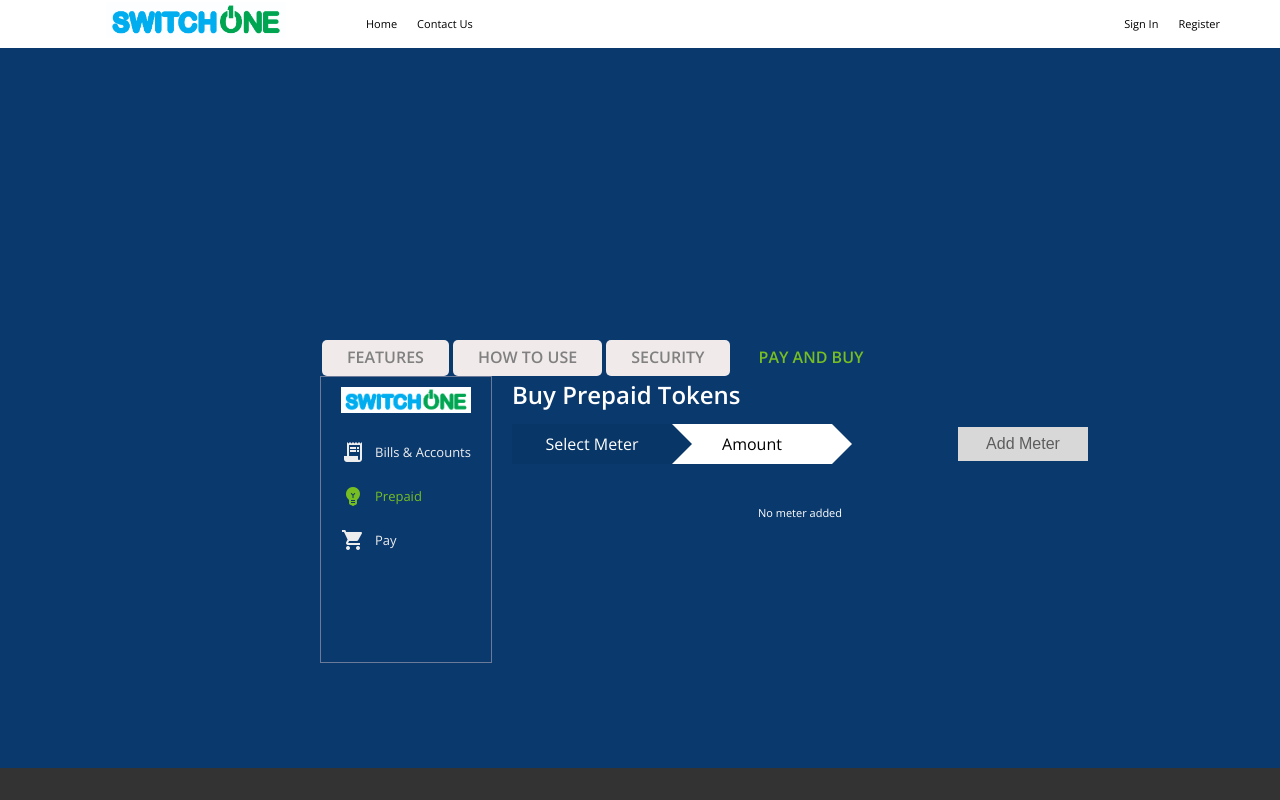
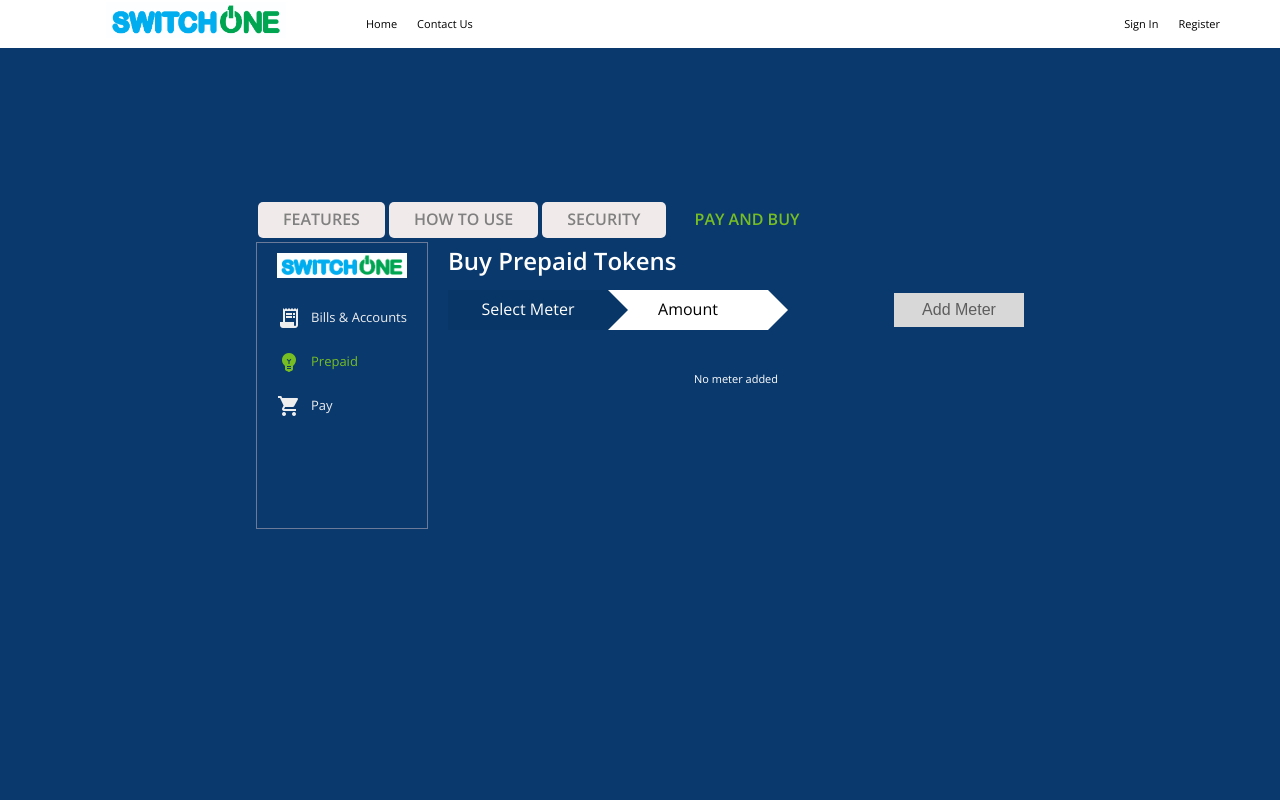
Before and after one commit to faridullah1/switchOne, an Angular app: page /billing/prepaid in a window 1280 px wide. Shown: the top 800 px of the page. Built offline with nearby package versions, Linux system fonts and the light colour scheme.

Commit message:
height issue fixed with footer at bottom

```diff
--- a/src/app/app.component.html
+++ b/src/app/app.component.html
@@ -1,7 +1,9 @@
-<app-header></app-header>
+<div class="app-container">
+	<app-header></app-header>
 
-<main class="main">
-	<router-outlet></router-outlet>
-</main>
+	<main class="main">
+		<router-outlet></router-outlet>
+	</main>
 
-<app-footer></app-footer>
+	<app-footer></app-footer>
+</div>
--- a/src/app/app.component.scss
+++ b/src/app/app.component.scss
@@ -1,3 +1,7 @@
-.main {
-	font-size: 1.6rem;
+.app-container {
+	min-height: inherit;
+
+	.main {
+		font-size: 1.6rem;
+	}
 }
--- a/src/app/components/billing/accounts/accounts.component.scss
+++ b/src/app/components/billing/accounts/accounts.component.scss
@@ -32,6 +32,10 @@
 			border: 1px solid #c5cfdc;
 			color: #c5cfdc;
 			outline: none;
+
+			&::placeholder {
+				color: #c5cfdc;
+			}
 		}
 	}
 
--- a/src/app/components/billing/prepaid/prepaid.component.scss
+++ b/src/app/components/billing/prepaid/prepaid.component.scss
@@ -32,6 +32,10 @@
 			border: 1px solid #c5cfdc;
 			color: #c5cfdc;
 			outline: none;
+
+			&::placeholder {
+				color: #c5cfdc;
+			}
 		}
 	}
 
--- a/src/app/components/landing-page/landing-page.component.html
+++ b/src/app/components/landing-page/landing-page.component.html
@@ -3,6 +3,7 @@
         <img src="/assets/images/family.jpg" alt="Family">
     </div>
 
+   <div class="flex flex-column" [class.billing-main-container]="path === 'billing'">
 		<ul [ngClass]="path === 'billing' ? 'tabs' : 'tabs-abs'">
 			<li class="tab"
 				[routerLink]="tab.route"
@@ -16,3 +17,4 @@
 			<router-outlet></router-outlet>
 		</div>
    </div>
+</div>
--- a/src/app/components/landing-page/landing-page.component.scss
+++ b/src/app/components/landing-page/landing-page.component.scss
@@ -1,5 +1,5 @@
 .content {
-    height: calc(100% - 17.3rem);
+	height: 100%;
 
    	.mask {
         display: flex;
@@ -37,9 +37,6 @@
   	}
 
 	.tabs {
-		position: relative;
-		top: 40%;
-		left: 25%;
 		width: fit-content;
 	}
 
@@ -72,6 +69,8 @@
 	}
 
 	.tab-content-container {
+		justify-content: center;
+
 		@media screen and (max-width: 1000px) {
 			display: flex;
 			justify-content: center;
@@ -79,14 +78,21 @@
 	}
 
 	.billing-content {
-		width: 60%;
-		position: relative;
-		top: 39.5%;
-		left: 25%;
+		justify-content: center;
 	}
 }
 
 .billing {
+	display: flex;
+    flex-direction: column;
+	align-items: center;
 	background-color: var(--color-primary);
-	height: 90vh;
+
+	min-height: calc(100vh - 21rem);
+
+	.billing-main-container {
+		min-height: inherit;
+		width: 60%;
+		margin: 15rem 0;
+	}
 }
--- a/src/app/components/login/login.component.scss
+++ b/src/app/components/login/login.component.scss
@@ -1,11 +1,10 @@
 .login-form {
-    height: 100%;
+    min-height: calc(100vh - 21rem);
     width: 100%;
     display: flex;
 	background-color: var(--color-primary);
 
     justify-content: center;
-    padding: 11.5rem 0;
 
     .form-group {
         display: flex;
--- a/src/app/components/register/register.component.scss
+++ b/src/app/components/register/register.component.scss
@@ -1,4 +1,6 @@
 .register {
+    min-height: calc(100vh - 29rem);
+
 	display: flex;
 	justify-content: center;
 	padding: 4rem 0;
@@ -6,6 +8,7 @@
 
 	.stepper {
 		width: 50%;
+		height: 100%;
 	}
 
 	.form {
--- a/src/styles.scss
+++ b/src/styles.scss
@@ -20,10 +20,16 @@ body {
 	font-weight: 400;
 	line-height: 1.6;
 	font-size: 1.6rem;
+
+	min-height: 100vh;
 }
 
 .flex {
 	display: flex;
+}
+
+.flex-column {
+	flex-direction: column;
 }
 
 .mt-3 {
```
Lines whose indentation alone changed are shown as unchanged.
